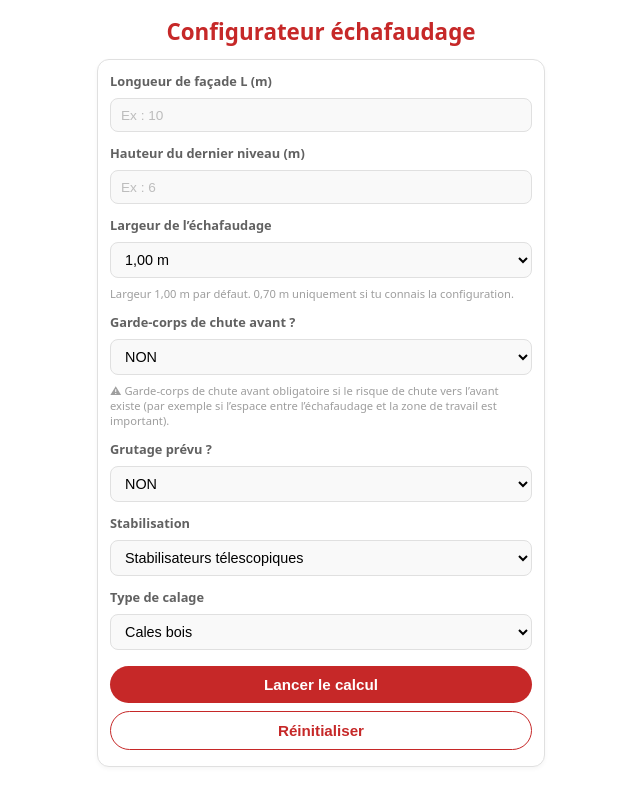
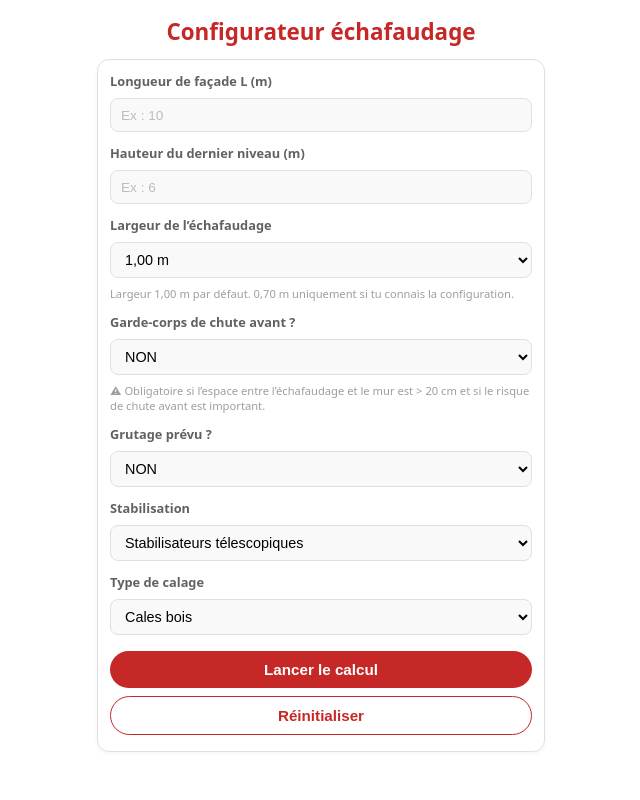
Before and after one commit to pierrehouillon/assistant-liste-mat-riel-chafaudage-V3, a plain HTML site: page index.html in a window 1280 px wide. Shown: the whole page, without its empty margins (319-959 px from the left). Drawn offline with Linux system fonts and the light colour scheme.

Commit message:
Update index.html

```diff
--- a/index.html
+++ b/index.html
@@ -255,8 +255,8 @@
             <option value="OUI">OUI</option>
           </select>
           <div class="hint">
-            ⚠ Garde-corps de chute avant obligatoire si le risque de chute vers l’avant existe
-            (par exemple si l’espace entre l’échafaudage et la zone de travail est important).
+            ⚠ Obligatoire si l’espace entre l’échafaudage et le mur est &gt; 20 cm
+            et si le risque de chute avant est important.
           </div>
         </div>
 
```
